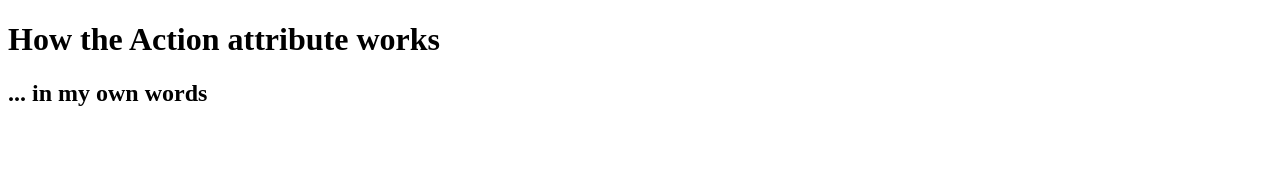
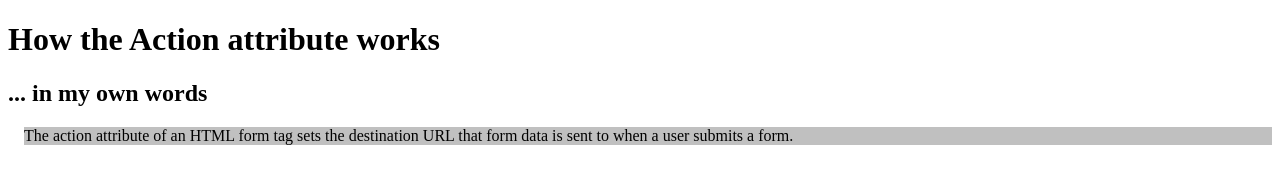
Before and after one commit to mm-schmidt/Test-2, a plain HTML site: page q2.html in a window 1280 px wide. Drawn offline with Linux system fonts and the light colour scheme.

Commit message:
Q2 - Update

```diff
--- a/q2.html
+++ b/q2.html
@@ -8,7 +8,12 @@ a form tag. Apply css formatting to change the background of the the paragraphs
 Change the non-silver space around your paragraph to have a left and bottom margin equal to the height of a default character.
 -->
     <style>
-        /* Put your css here */
+    p {
+        background-color: silver;
+        color: black;
+        margin-left: 1em;
+        margin-bottom: 1em;
+    }
     </style>
 </head>
 
@@ -17,7 +22,7 @@ Change the non-silver space around your paragraph to have a left and bottom marg
     <main>
         <h1>How the Action attribute works</h1>
         <h2>... in my own words</h2>
-        <p></p>
+        <p>The action attribute of an HTML form tag sets the destination URL that form data is sent to when a user submits a form.</p>
     </main>
 </body>
 
```
